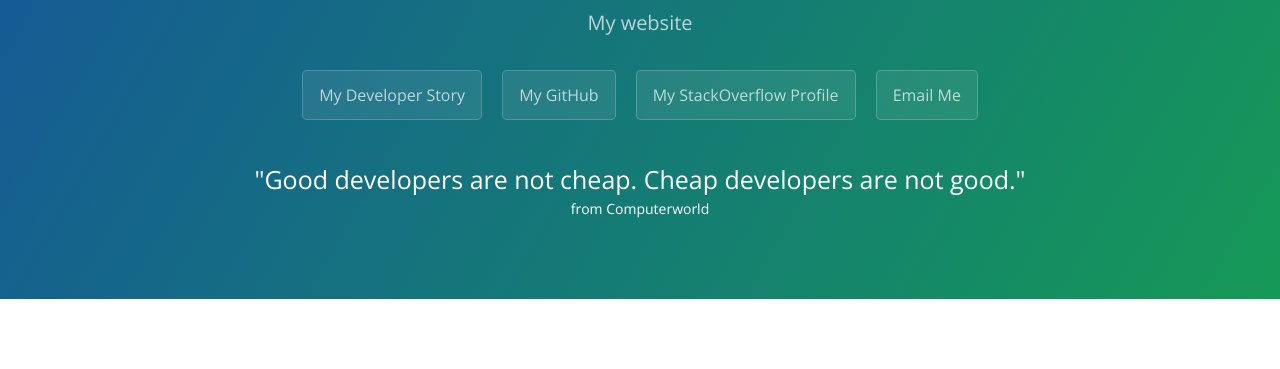
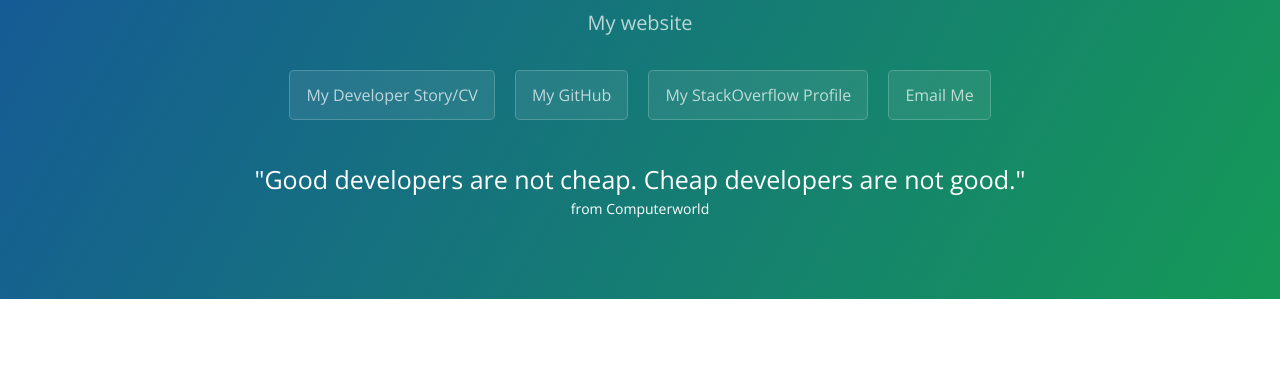
Before and after one commit to WiredUK/wireduk.github.io, a plain HTML site: page index.html in a window 1280 px wide. Shown: the part 167-536 px from the top of the page. Drawn offline with nearby package versions, Linux system fonts and the light colour scheme.

Commit message:
Update index.html

```diff
--- a/index.html
+++ b/index.html
@@ -32,7 +32,7 @@
     <section class="page-header">
         <h1 class="project-name">Wired Development</h1>
         <h2 class="project-tagline">My website</h2>
-        <a href="http://stackoverflow.com/story/david-glass" class="btn">My Developer Story</a>
+        <a href="http://stackoverflow.com/story/david-glass" class="btn">My Developer Story/CV</a>
         <a href="https://github.com/WiredUK" class="btn">My GitHub</a>
         <a href="http://stackoverflow.com/users/1663001/davidg" class="btn">My StackOverflow Profile</a>
         <a id="emailLink" class="btn">Email Me</a>
```
